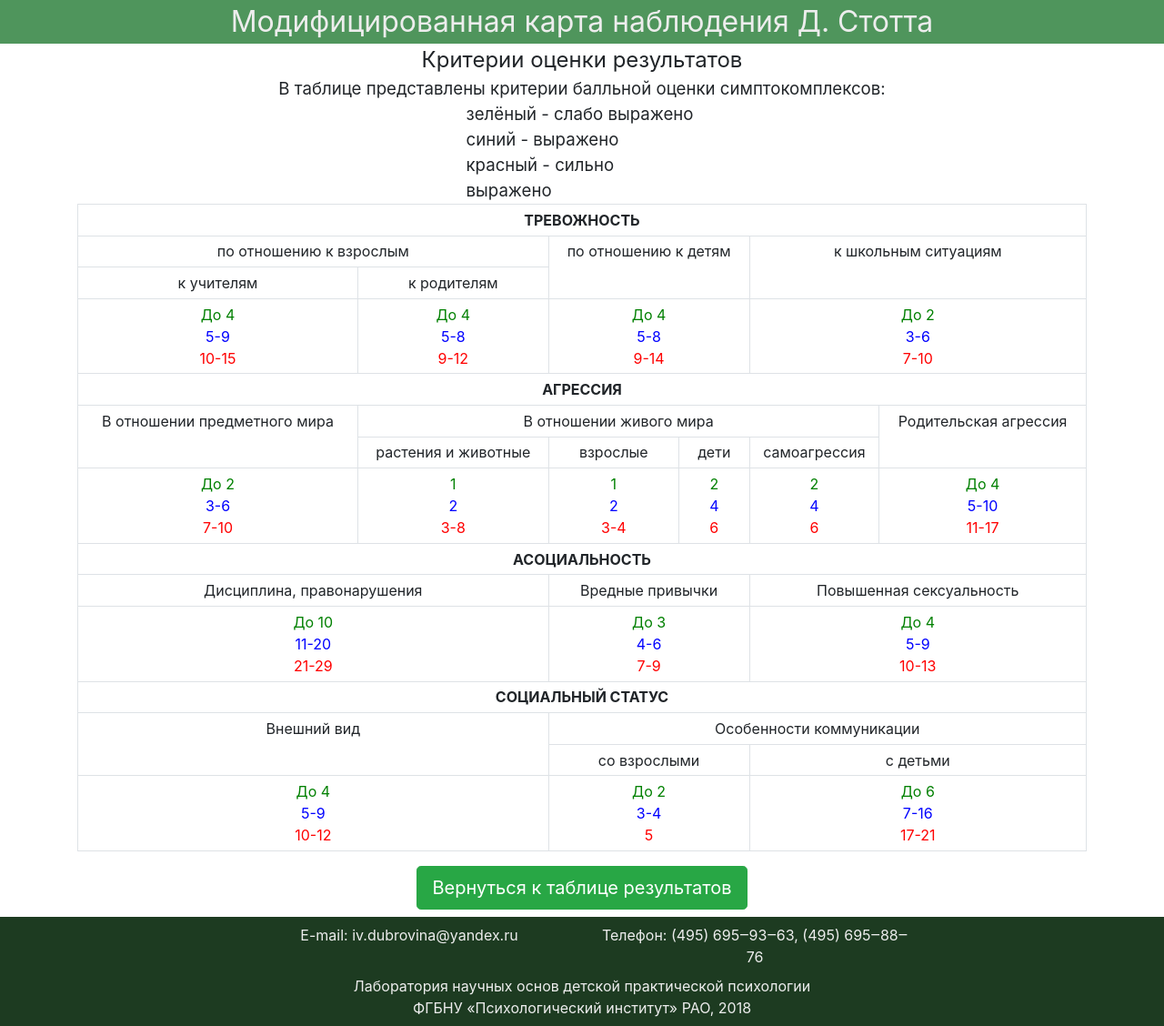
After one commit to AndreyAD1/stott-questionnaire, a Flask app: page /questions/result_criteria in a window 1280 px wide. The commit adds this page. Shown: the whole page at 91% size. Run offline with Flask 2, Linux system fonts and the light colour scheme; some libraries are stand-ins or nearby versions.

Commit message:
Modify the site content, add a table with result criteria.

```diff
--- a/server.py
+++ b/server.py
@@ -46,6 +46,14 @@ def person_info():
 def instruction():
     return render_template(
         'instruction.html',
+        page_title='Инструкция по заполнению анкеты'
+    )
+
+
+@application.route('/questions/result_criteria')
+def result_criteria():
+    return render_template(
+        'result_criteria.html',
         page_title='Инструкция по заполнению анкеты'
     )
 
@@ -158,5 +166,13 @@ def questions_and_result(number_of_symptom_complex):
     return render_template('index.html', page_title='Главная')
 
 
+@application.route('/questions/result')
+def render_result_page():
+    person_info_id = session.get('person_info_id', None)
+    if person_info_id is None:
+        return render_template('index.html', page_title='Главная')
+    return _get_result_page(person_info_id)
+
+
 if __name__ == '__main__':
     application.run()
--- a/static/css/main.css
+++ b/static/css/main.css
@@ -15,6 +15,18 @@
   font-size: 15pt;
 }
 
+.weak {
+  color: green;
+}
+
+.significant {
+  color: blue;
+}
+
+.strong {
+  color: red
+}
+
 footer {
   background: #1D3b21;
   color: #ededed;
@@ -27,7 +39,10 @@ header {
 }
 
 @media (min-height: 700px) {
-  .question-item {
-    min-height: 500px
+  .question-item{
+    min-height: 600px
+  }
+  .intro {
+    min-height:700px
   }
 }
--- a/templates/_base.html
+++ b/templates/_base.html
@@ -15,8 +15,9 @@
   <footer class="page-footer mt-2 pt-2 pb-2">
     <div class="container">
       <div class="row justify-content-center">
-          <div class="col-12 col-lg-3 text-center">E-mail: some_mail@pirao.ru</div>
-          <div class="col-12 col-lg-3 text-center">Телефон: (495) 123&#8210;45&#8210;67</div>
+          <div class="col-lg-4 text-center">E-mail: iv.dubrovina@yandex.ru</div>
+          <div class="col-lg-4 text-center">Телефон: (495) 695&#8210;93&#8210;63, (495) 695&#8210;88&#8210;76</div>
+          <div class="text-center col-12 mt-2">Лаборатория научных основ детской практической психологии</div>
           <div class="text-center col-12">ФГБНУ &#171;Психологический институт&#187; РАО, 2018</div>
       </div>
     </div>
--- a/templates/instruction.html
+++ b/templates/instruction.html
@@ -1,7 +1,7 @@
 {% extends '_base.html' %}
 {% block title %}{{ page_title }}{% endblock %}
 {% block content %}
-  <div class="container">
+  <div class="container intro">
     <div class="row">
       <div class="col-12 title text-center">Инструкция</div>
       <div class="col-12">
--- a/templates/person_info.html
+++ b/templates/person_info.html
@@ -4,7 +4,7 @@
   <div class="container">
     <div class="row">
       <div class="col-12 title text-center">
-        Информация об обследуемом
+        Информация об ученике
       </div>
       <div class="col-12">
         <form action="questions/1" method="POST" name="person_info" id="question-form">
@@ -42,7 +42,7 @@
               <div class="form-check">
                 <input class="form-check-input" type="radio" name="family_type" value="nuclear-family" id="nuclear-family">
                 <label class="form-check-label" for="nuclear-family">
-                  Полная семья
+                  Мать и отец
                 </label>
               </div>
               <div class="form-check">
--- a/templates/questions.html
+++ b/templates/questions.html
@@ -25,7 +25,6 @@
           {% endfor %}
         </form>
       </div>
-
     </div>
   </div>
   <div class="container">
@@ -33,7 +32,7 @@
       <div class="col-12 text-center">
         Страница {{ page_number }} из {{ total_page_number }}
       </div>
-      <div class="ml-auto mr-auto mt-1">
+      <div class="ml-auto mr-auto mt-1 mb-3">
         <input
           class="btn btn-primary btn-lg continue-button"
           type="submit"
--- /dev/null
+++ b/templates/result_criteria.html
@@ -0,0 +1,162 @@
+{% extends "_base.html" %}
+{% block title %}{{ page_title }}{% endblock %}
+{% block content %}
+<div class="container">
+  <div class="row">
+    <div class="col-12 title text-center">
+      Критерии оценки результатов
+    </div>
+    <div class="col-12 text-center table-description">
+      В таблице представлены критерии балльной оценки симптокомплексов:</div>
+    <div class="col-3 text-left table-description ml-auto mr-auto">
+      зелёный - слабо выражено<br>
+      синий - выражено<br>
+      красный - сильно выражено
+    </div>
+    <div class="col-12 table-responsive">
+      <table class="table table-bordered table-sm">
+        <tr>
+          <th colspan="6" class="pl-auto pr-auto">
+            ТРЕВОЖНОСТЬ
+          </th>
+        </tr>
+        <tr>
+          <td colspan="2">по отношению к взрослым</td>
+          <td colspan="2" rowspan="2">по отношению к детям</td>
+          <td colspan="2" rowspan="2">к школьным ситуациям</td>
+        </tr>
+        <tr>
+          <td>к учителям</td>
+          <td>к родителям</td>
+        </tr>
+        <tr>
+          <td>
+            <span class="weak">До 4</span><br>
+            <span class="significant">5-9</span><br>
+            <span class="strong">10-15</span>
+          </td>
+          <td>
+            <span class="weak">До 4</span><br>
+            <span class="significant">5-8</span><br>
+            <span class="strong">9-12</span>
+          </td>
+          <td colspan="2">
+            <span class="weak">До 4</span><br>
+            <span class="significant">5-8</span><br>
+            <span class="strong">9-14</span>
+          </td>
+          <td colspan="2">
+            <span class="weak">До 2</span><br>
+            <span class="significant">3-6</span><br>
+            <span class="strong">7-10</span>
+          </td>
+        </tr>
+        <tr>
+          <th colspan="6" class="pl-auto pr-auto">
+            АГРЕССИЯ
+          </th>
+        </tr>
+        <tr>
+          <td rowspan="2">В отношении предметного мира</td>
+          <td colspan="4">В отношении живого мира</td>
+          <td rowspan="2">Родительская агрессия</td>
+        </tr>
+        <tr>
+          <td>растения и животные</td>
+          <td>взрослые</td>
+          <td>дети</td>
+          <td>самоагрессия</td>
+        </tr>
+        <tr>
+          <td>
+            <span class="weak">До 2</span><br>
+            <span class="significant">3-6</span><br>
+            <span class="strong">7-10</span>
+          </td>
+          <td>
+            <span class="weak">1</span><br>
+            <span class="significant">2</span><br>
+            <span class="strong">3-8</span>
+          </td>
+          <td>
+            <span class="weak">1</span><br>
+            <span class="significant">2</span><br>
+            <span class="strong">3-4</span>
+          </td>
+          <td>
+            <span class="weak">2</span><br>
+            <span class="significant">4</span><br>
+            <span class="strong">6</span>
+          </td>
+          <td>
+            <span class="weak">2</span><br>
+            <span class="significant">4</span><br>
+            <span class="strong">6</span>
+          </td>
+          <td>
+            <span class="weak">До 4</span><br>
+            <span class="significant">5-10</span><br>
+            <span class="strong">11-17</span>
+          </td>
+        </tr>
+        <tr>
+          <th colspan="6">АСОЦИАЛЬНОСТЬ</th>
+        </tr>
+        <tr>
+          <td colspan="2">Дисциплина, правонарушения</td>
+          <td colspan="2">Вредные привычки</td>
+          <td colspan="2">Повышенная сексуальность</td>
+        </tr>
+        <tr>
+          <td colspan="2">
+            <span class="weak">До 10</span><br>
+            <span class="significant">11-20</span><br>
+            <span class="strong">21-29</span>
+          </td>
+          <td colspan="2">
+            <span class="weak">До 3</span><br>
+            <span class="significant">4-6</span><br>
+            <span class="strong">7-9</span>
+          </td>
+          <td colspan="2">
+            <span class="weak">До 4</span><br>
+            <span class="significant">5-9</span><br>
+            <span class="strong">10-13</span>
+          </td>
+        </tr>
+        <tr>
+          <th colspan="6">СОЦИАЛЬНЫЙ СТАТУС</th>
+        </tr>
+        <tr>
+          <td colspan="2" rowspan="2">Внешний вид</td>
+          <td colspan="4">Особенности коммуникации</td>
+        </tr>
+        <tr>
+          <td colspan="2">со взрослыми</td>
+          <td colspan="2">с детьми</td>
+        </tr>
+        <tr>
+          <td colspan="2">
+            <span class="weak">До 4</span><br>
+            <span class="significant">5-9</span><br>
+            <span class="strong">10-12</span>
+          </td>
+          <td colspan="2">
+            <span class="weak">До 2</span><br>
+            <span class="significant">3-4</span><br>
+            <span class="strong">5</span>
+          </td>
+          <td colspan="2">
+            <span class="weak">До 6</span><br>
+            <span class="significant">7-16</span><br>
+            <span class="strong">17-21</span>
+          </td>
+        </tr>
+      </table>
+    </div>
+    <div class="col-12 text-center">
+      <a class="btn btn-success btn-lg" href="result" role="button">Вернуться к таблице результатов</a>
+    </div>
+  </div>
+</div>
+{% endblock %}
```
Also changed, not shown: static/result_criteria.html (added, +187 -0 lines), symptoms.json (+11 -12 lines), templates/index.html (+4 -4 lines), templates/result.html (+9 -5 lines).
